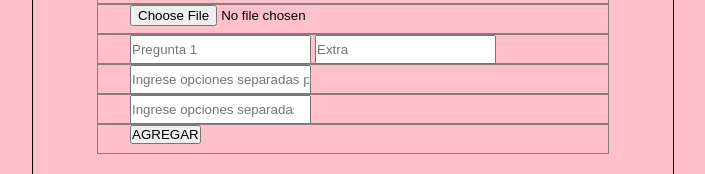
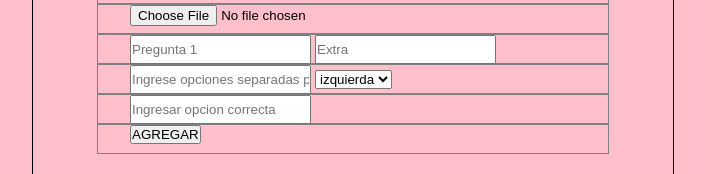
Before and after one commit to Afrecho/examcreator.github.io, a plain HTML site: page index.html in a window 1280 px wide. Shown: the part 127-301 px from the top of the page, without its empty margins (288-993 px from the left). Drawn offline with Linux system fonts and the light colour scheme.

Commit message:
agregando un select de lugar de select

```diff
--- a/index.html
+++ b/index.html
@@ -41,10 +41,19 @@
             <div class="ingreso">
                 <label for="opcionesRespuesta"></label>
                 <input type="text" id="opcionesRespuesta" name="opcionesRespuesta" placeholder="Ingrese opciones separadas por comas">
+
+                <select name="" id="">
+                    <option value="">izquierda</option>
+                    <option value="">centro</option>
+                    <option value="">derecha</option>
+                </select>
+
             </div>
             <div class="ingreso">
                 <label for="numeroRepuesta"></label>
-                <input type="number" id="numeroRepuesta" name="numeroRepuesta" placeholder="Ingrese opciones separadas por comas">
+                <input type="number" id="numeroRepuesta" name="numeroRepuesta" placeholder="Ingresar opcion correcta">
+
+
             </div>
             <div class="ingreso">
                 <button id="agregarPregunta">AGREGAR</button>
```
